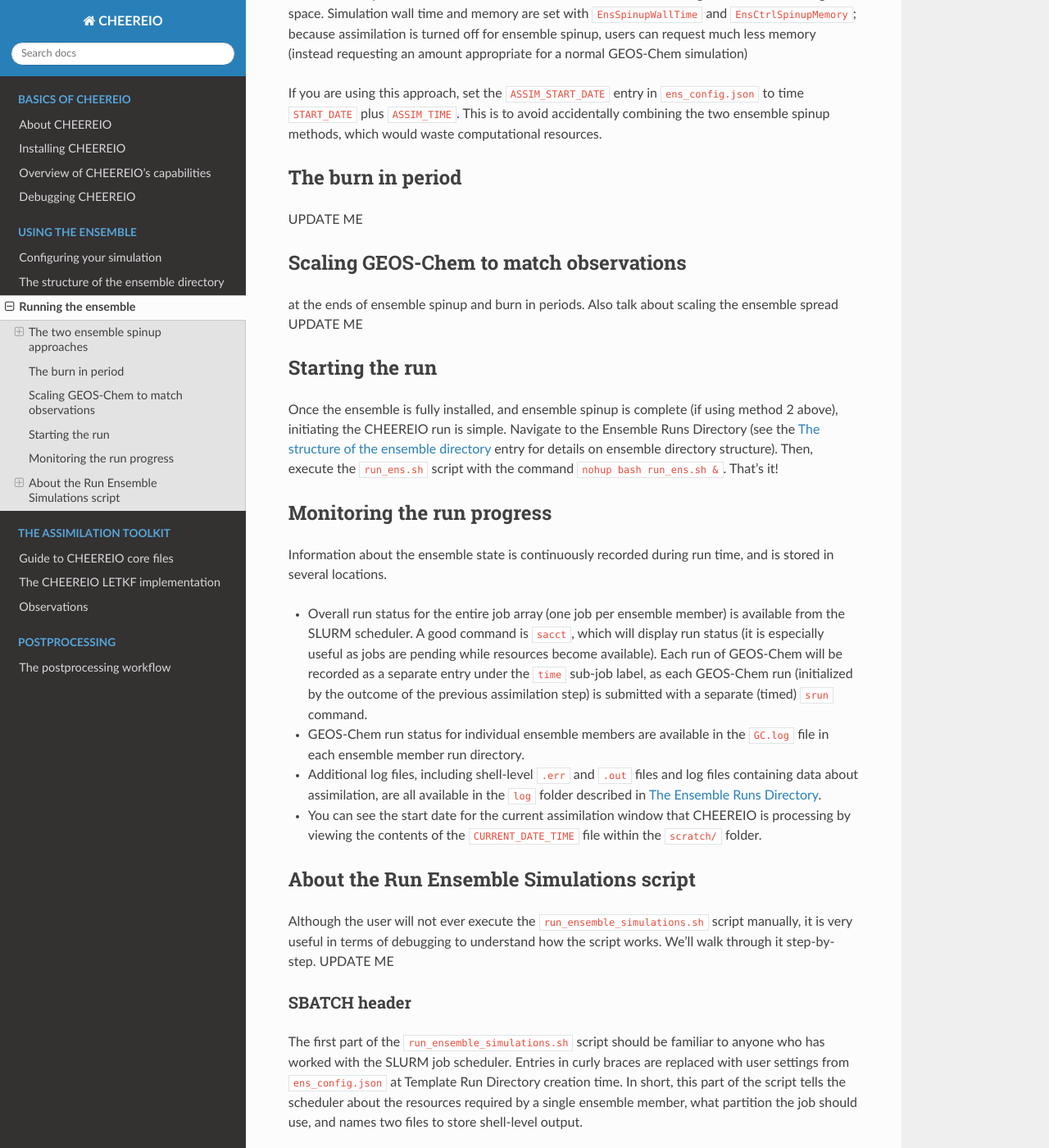
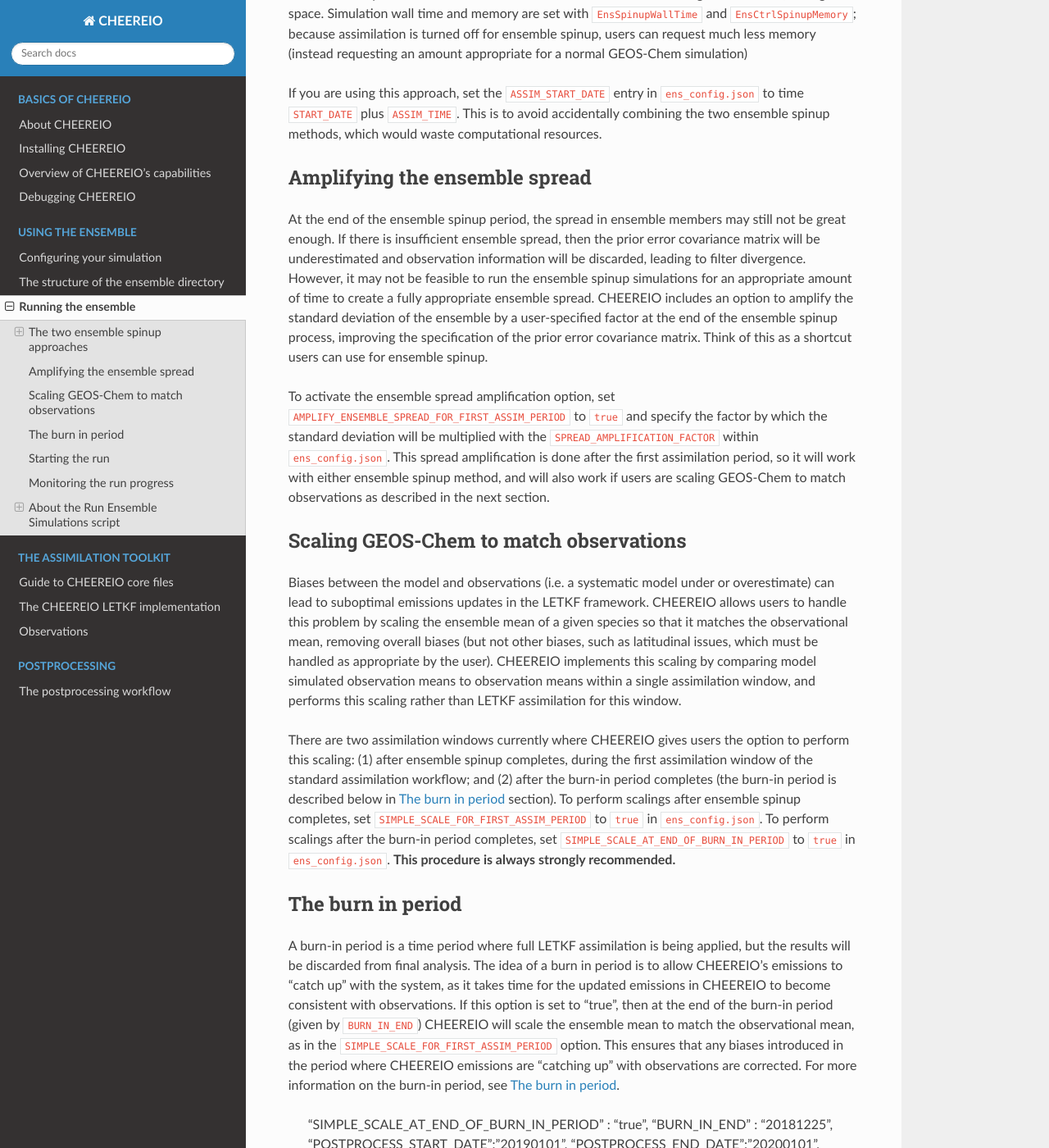
Before and after one commit to drewpendergrass/CHEEREIO, a Sphinx documentation site: the page built from docs/Running-the-ensemble.rst, in a window 1280 px wide and 1400 px high, scrolled down 3393 px. Shown: the whole window at 82% size. Built offline with Sphinx 7.4.7 and the Read the Docs theme 2.0.0, drawn with Linux system fonts in a browser that asks for light colours.

Commit message:
update amplification entry

```diff
--- a/docs/Running-the-ensemble.rst
+++ b/docs/Running-the-ensemble.rst
@@ -48,20 +48,35 @@ Users indicate that they would like to use this ensemble spinup method by settin
 
 If you are using this approach, set the ``ASSIM_START_DATE`` entry in ``ens_config.json`` to time ``START_DATE`` plus ``ASSIM_TIME``. This is to avoid accidentally combining the two ensemble spinup methods, which would waste computational resources.
 
-.. _Burn in period:
+.. _Spread amplification:
 
-The burn in period
+Amplifying the ensemble spread
 -------------
 
-UPDATE ME
+At the end of the ensemble spinup period, the spread in ensemble members may still not be great enough. If there is insufficient ensemble spread, then the prior error covariance matrix will be underestimated and observation information will be discarded, leading to filter divergence. However, it may not be feasible to run the ensemble spinup simulations for an appropriate amount of time to create a fully appropriate ensemble spread. CHEEREIO includes an option to amplify the standard deviation of the ensemble by a user-specified factor at the end of the ensemble spinup process, improving the specification of the prior error covariance matrix. Think of this as a shortcut users can use for ensemble spinup.
+
+To activate the ensemble spread amplification option, set ``AMPLIFY_ENSEMBLE_SPREAD_FOR_FIRST_ASSIM_PERIOD`` to ``true`` and specify the factor by which the standard deviation will be multiplied with the ``SPREAD_AMPLIFICATION_FACTOR`` within ``ens_config.json``. This spread amplification is done after the first assimilation period, so it will work with either ensemble spinup method, and will also work if users are scaling GEOS-Chem to match observations as described in the next section.
 
 .. _Simple scale:
 
 Scaling GEOS-Chem to match observations
 -------------
 
-at the ends of ensemble spinup and burn in periods. Also talk about scaling the ensemble spread
-UPDATE ME
+Biases between the model and observations (i.e. a systematic model under or overestimate) can lead to suboptimal emissions updates in the LETKF framework. CHEEREIO allows users to handle this problem by scaling the ensemble mean of a given species so that it matches the observational mean, removing overall biases (but not other biases, such as latitudinal issues, which must be handled as appropriate by the user). CHEEREIO implements this scaling by comparing model simulated observation means to observation means within a single assimilation window, and performs this scaling rather than LETKF assimilation for this window.
+
+There are two assimilation windows currently where CHEEREIO gives users the option to perform this scaling: (1) after ensemble spinup completes, during the first assimilation window of the standard assimilation workflow; and (2) after the burn-in period completes (the burn-in period is described below in :ref:`Burn in period` section). To perform scalings after ensemble spinup completes, set ``SIMPLE_SCALE_FOR_FIRST_ASSIM_PERIOD`` to ``true`` in ``ens_config.json``. To perform scalings after the burn-in period completes, set ``SIMPLE_SCALE_AT_END_OF_BURN_IN_PERIOD`` to ``true`` in ``ens_config.json``. **This procedure is always strongly recommended.**
+
+.. _Burn in period:
+
+The burn in period
+-------------
+
+A burn-in period is a time period where full LETKF assimilation is being applied, but the results will be discarded from final analysis. The idea of a burn in period is to allow CHEEREIO's emissions to "catch up" with the system, as it takes time for the updated emissions in CHEEREIO to become consistent with observations. If this option is set to "true", then at the end of the burn-in period (given by ``BURN_IN_END``) CHEEREIO will scale the ensemble mean to match the observational mean, as in the ``SIMPLE_SCALE_FOR_FIRST_ASSIM_PERIOD`` option. This ensures that any biases introduced in the period where CHEEREIO emissions are "catching up" with observations are corrected. For more information on the burn-in period, see :ref:`Burn in period`.
+
+	"SIMPLE_SCALE_AT_END_OF_BURN_IN_PERIOD" : "true",
+	"BURN_IN_END" : "20181225",
+	"POSTPROCESS_START_DATE":"20190101",
+	"POSTPROCESS_END_DATE":"20200101",
 
 
 Starting the run
```
